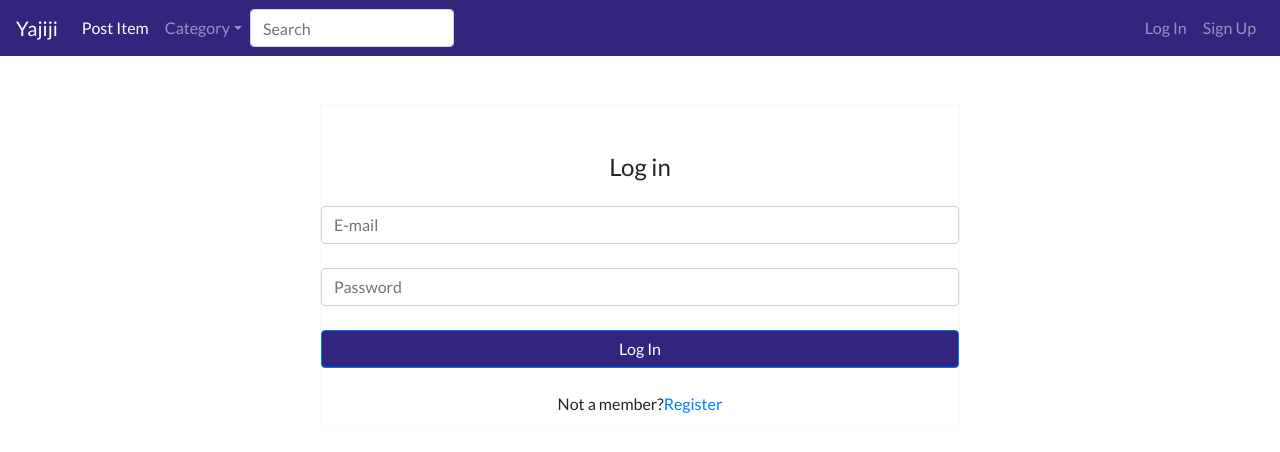
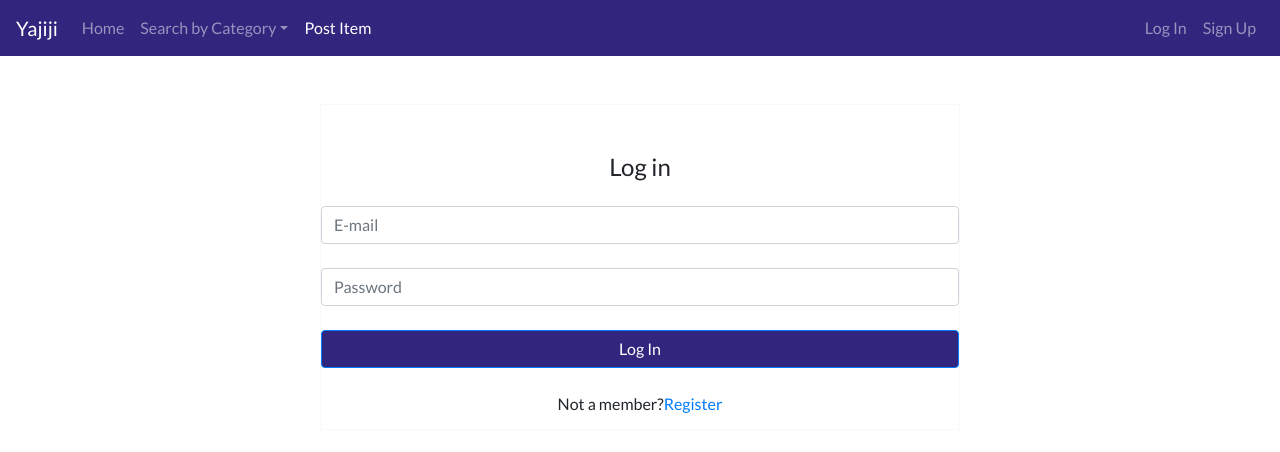
Before and after one commit to ykurata/shop-app, a React (Create React App) app in the folder client/: page /login in a window 1280 px wide. Shown: the top 452 px of the page. Built offline with nearby package versions, Linux system fonts and the light colour scheme; no server answers.

Commit message:
updated navbar

```diff
--- a/client/src/components/Navbar.js
+++ b/client/src/components/Navbar.js
@@ -78,14 +78,12 @@ class Navbar extends Component {
         </button>
         <div className="collapse navbar-collapse" id="navbarSupportedContent-555">
           <ul className="navbar-nav mr-auto">
-            <li className="nav-item active">
-              <a className="nav-link" href="/create">Post Item
-                <span className="sr-only">(current)</span>
-              </a>
+            <li className="nav-item">
+              <a className="nav-link" href="/">Home</a>
             </li>
             <li className="nav-item dropdown">
               <div className="nav-link dropdown-toggle" id="navbarDropdownMenuLink-555" data-toggle="dropdown"
-                aria-haspopup="true" aria-expanded="false">Category
+                aria-haspopup="true" aria-expanded="false">Search by Category
               </div>
               <div className="dropdown-menu dropdown-secondary" aria-labelledby="navbarDropdownMenuLink-555">
                 <span className="dropdown-item">Phone/Laptop</span>
@@ -96,12 +94,11 @@ class Navbar extends Component {
                 <span className="dropdown-item">Camera</span>
               </div>
             </li>
-
-            <form className="form-inline">
-              <div className="md-form my-0">
-                <input className="form-control mr-sm-2" type="text" placeholder="Search" aria-label="Search" />
-              </div>
-            </form>
+            <li className="nav-item active">
+              <a className="nav-link" href="/create">Post Item
+                <span className="sr-only">(current)</span>
+              </a>
+            </li>
           </ul>
           {navlist}
         </div>
```
